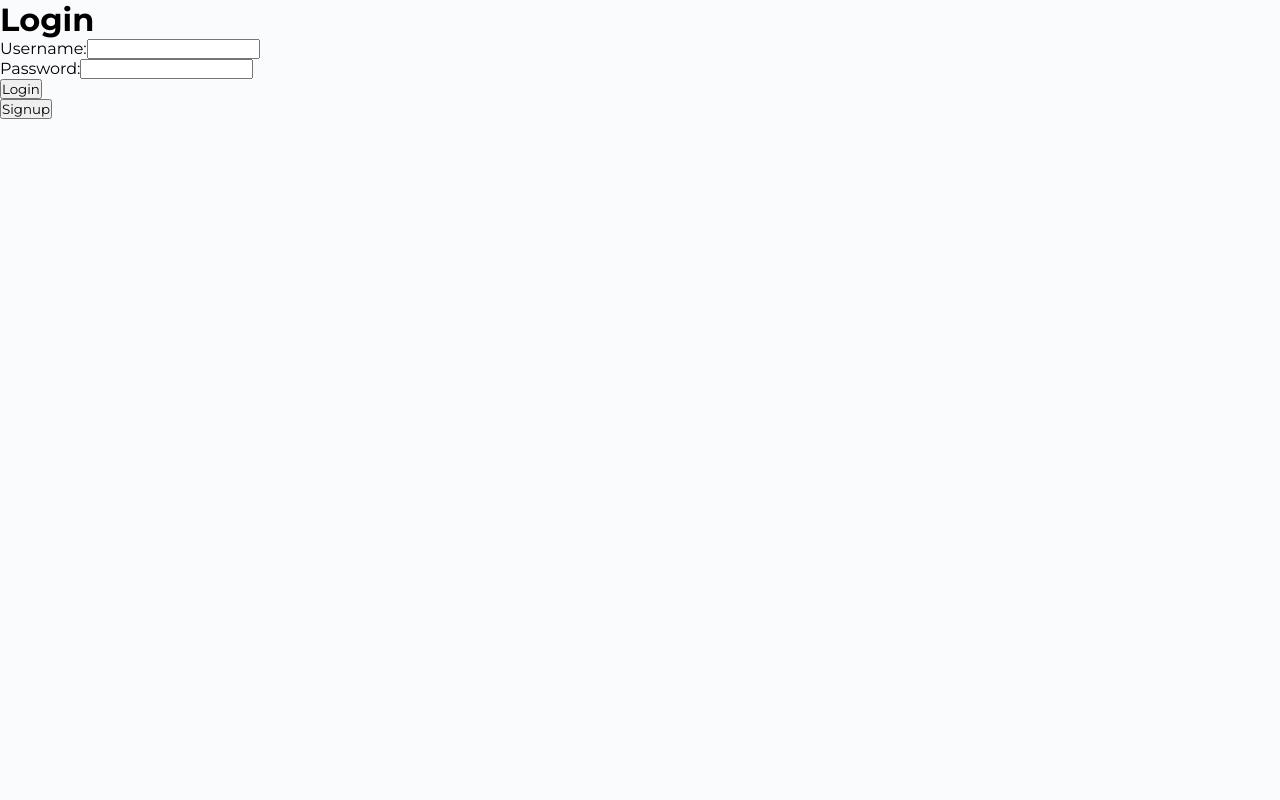
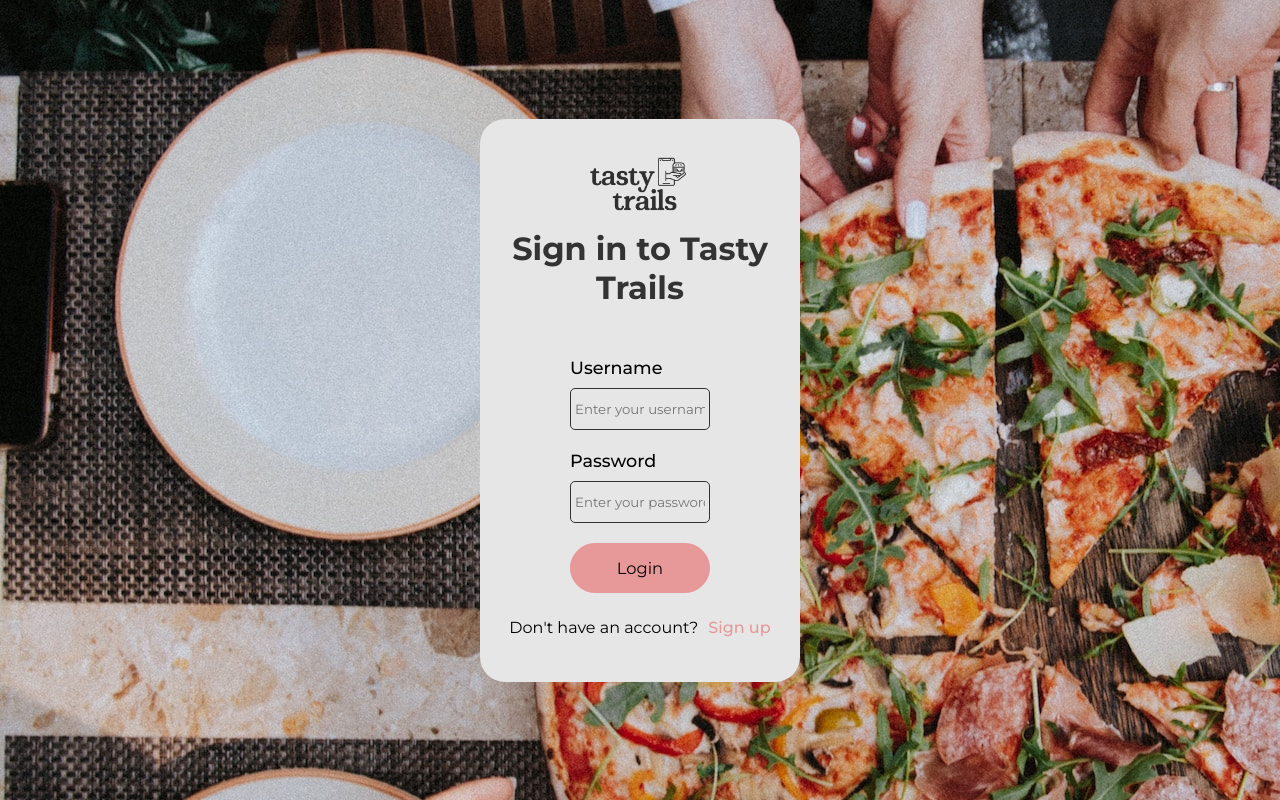
Before and after one commit to kaushik-manivannan/tasty-trails, a React (Create React App) app in the folder tasty-trails-client/: page /login in a window 1280 px wide. Built offline with nearby package versions, Linux system fonts and the light colour scheme.

Commit message:
Add Styles for Login Page

```diff
--- a/tasty-trails-client/src/components/LoginForm.tsx
+++ /dev/null
@@ -1,47 +0,0 @@
-import React from 'react';
-
-interface LoginFormProps {
-  formData: {
-    userName: string;
-    password: string;
-  };
-  onChange: (e: React.ChangeEvent<HTMLInputElement>) => void;
-  onSubmit: (e: React.FormEvent) => void;
-  onSignupClick: () => void;
-}
-
-const LoginForm: React.FC<LoginFormProps> = ({ formData, onChange, onSubmit, onSignupClick }) => {
-  return (
-    <div>
-      <h1>Login</h1>
-      <form onSubmit={onSubmit}>
-        <div>
-          <label htmlFor="userName">Username:</label>
-          <input
-            type="text"
-            id="userName"
-            name="userName"
-            value={formData.userName}
-            onChange={onChange}
-            required
-          />
-        </div>
-        <div>
-          <label htmlFor="password">Password:</label>
-          <input
-            type="password"
-            id="password"
-            name="password"
-            value={formData.password}
-            onChange={onChange}
-            required
-          />
-        </div>
-        <button type="submit">Login</button>
-      </form>
-      <button onClick={onSignupClick}>Signup</button>
-    </div>
-  );
-};
-
-export default LoginForm;
--- /dev/null
+++ b/tasty-trails-client/src/components/LoginForm/LoginForm.module.scss
@@ -0,0 +1,79 @@
+@import "../../scss/base/variables";
+@import "../../scss/mixins";
+@import "../../scss/base/globals";
+@import "../../scss/functions";
+
+.coverImage {
+    display: flex;
+    justify-content: center;
+    align-items: center;
+    width: 100vw;
+    height: 100vh;
+    background-image: url("../../../public/assets/cover-image.jpg");
+}
+
+.loginPage {
+    position: relative;
+    padding: 0 20px 20px 20px;
+    border-radius: 25px;
+    width: 25vw;
+    background-color: $secondary-color;
+}
+
+.logo {
+    display: block;
+    margin: 0 auto;
+    width: 50%;
+}
+
+.heading {
+    position: relative;
+    bottom: 30px;
+    text-align: center;
+    color: $primary-color;
+}
+
+.loginForm {
+    width: 50%;
+    margin: 0 auto
+}
+
+.inputContainer {
+    @include flexbox(flex, column);
+    margin: 20px 0;
+    width: 100%;
+}
+
+.inputLabel {
+    font-size: 1.1rem;
+    font-weight: set-weight(medium);
+    margin-bottom: 10px;
+}
+
+.input {
+    padding: 12px 4px;
+    border: 1px solid $primary-color;
+    border-radius: 5px;
+    background-color: $secondary-color;
+}
+
+.loginButton {
+    @extend .button-primary;
+    width: 100%;
+    border-radius: 25px;
+}
+
+.signup {
+    width: fit-content;
+    margin: 25px auto;
+}
+
+.signupText {
+    margin-right: 10px;
+}
+
+.signupButton {
+    font-size: 1rem;
+    color: $button-color;
+    font-weight: set-weight(medium);
+}
--- /dev/null
+++ b/tasty-trails-client/src/components/LoginForm/LoginForm.tsx
@@ -0,0 +1,58 @@
+import React from 'react';
+import styles from './LoginForm.module.scss';
+
+interface LoginFormProps {
+  formData: {
+    userName: string;
+    password: string;
+  };
+  onChange: (e: React.ChangeEvent<HTMLInputElement>) => void;
+  onSubmit: (e: React.FormEvent) => void;
+  onSignupClick: () => void;
+}
+
+const LoginForm: React.FC<LoginFormProps> = ({ formData, onChange, onSubmit, onSignupClick }) => {
+  return (
+    <div className={styles.coverImage}>
+      <div className={styles.loginPage}>
+        <img src={`${process.env.PUBLIC_URL}/assets/logo.png`} alt="Tasty Trails Logo" className={styles.logo}/>
+        <h1 className={styles.heading}>Sign in to Tasty Trails</h1>
+        <form onSubmit={onSubmit} className={styles.loginForm}>
+          <div className={styles.inputContainer}>
+            <label htmlFor="userName" className={styles.inputLabel}>Username</label>
+            <input
+              type="text"
+              id="userName"
+              name="userName"
+              value={formData.userName}
+              onChange={onChange}
+              placeholder="Enter your username"
+              required
+              className={styles.input}
+            />
+          </div>
+          <div className={styles.inputContainer}>
+            <label htmlFor="password" className={styles.inputLabel}>Password</label>
+            <input
+              type="password"
+              id="password"
+              name="password"
+              value={formData.password}
+              onChange={onChange}
+              placeholder="Enter your password"
+              required
+              className={styles.input}
+            />
+          </div>
+          <button type="submit" className={styles.loginButton}>Login</button>
+        </form>
+        <div className={styles.signup}>
+          <span className={styles.signupText}>Don't have an account?</span>
+          <button onClick={onSignupClick} className={styles.signupButton}>Sign up</button>
+        </div>
+      </div>
+    </div>
+  );
+};
+
+export default LoginForm;
--- a/tasty-trails-client/src/containers/LoginFormContainer.tsx
+++ b/tasty-trails-client/src/containers/LoginFormContainer.tsx
@@ -3,7 +3,7 @@ import React, { useState } from 'react';
 import { useNavigate } from 'react-router-dom';
 import { useDispatch } from 'react-redux';
 import { setAuth } from '../auth/authSlice.ts';
-import LoginForm from '../components/LoginForm.tsx';
+import LoginForm from '../components/LoginForm/LoginForm.tsx';
 import { loginUser } from '../api/index.js';
 
 
--- a/tasty-trails-client/src/scss/base/_globals.scss
+++ b/tasty-trails-client/src/scss/base/_globals.scss
@@ -1,6 +1,5 @@
 /* Global Styles */
 body {
-    background-color: $primary-color;
     font-family: "Montserrat", sans-serif;
 }
 
@@ -9,5 +8,20 @@ a {
 }
 
 button {
+    border: none;
+    background: none;
     cursor: pointer;
 }
+
+.button-primary {
+    background-color: $button-color;
+    border: 1px solid $button-color;
+    border-radius: 5px;
+    font-size: 1.02rem;
+    font-weight: set-weight(semi-bold);
+    padding: 14px 35px;
+
+    &:hover {
+        @include button-hover-effect;
+    }
+}
--- a/tasty-trails-client/src/scss/base/_variables.scss
+++ b/tasty-trails-client/src/scss/base/_variables.scss
@@ -1,7 +1,8 @@
 // Color Variables
-$primary-color: #FAFBFC;
-$button-color: #8CD3BB;
-$accent-color: #FF8682;
+$primary-color: hsla(0, 0, 20, 100);
+$secondary-color: hsla(0, 0, 90, 100);
+$button-color: hsla(0, 62, 75, 100);
+$accent-color: hsla(0, 62, 75, 100);
 
 //Font Variables
 $font-type: "Montserrat", sans-serif;
```
Also changed, not shown: tasty-trails-client/public/assets/cover-image.jpg (added).
